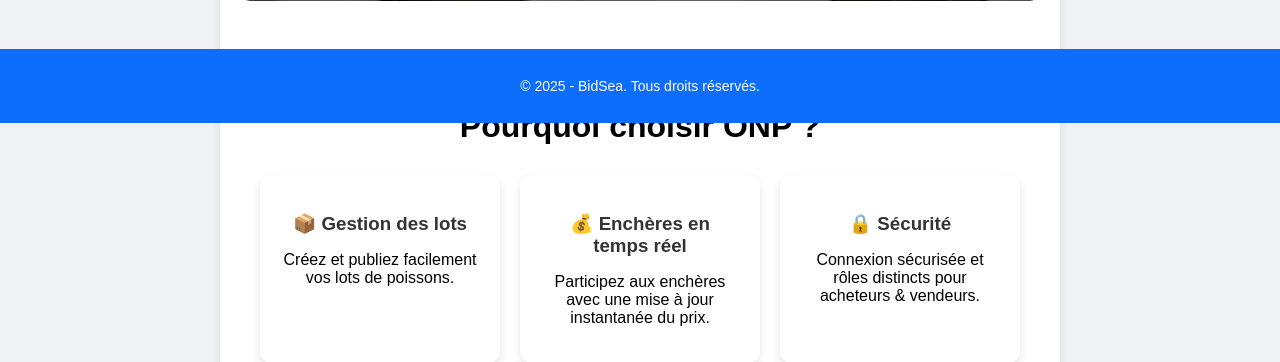
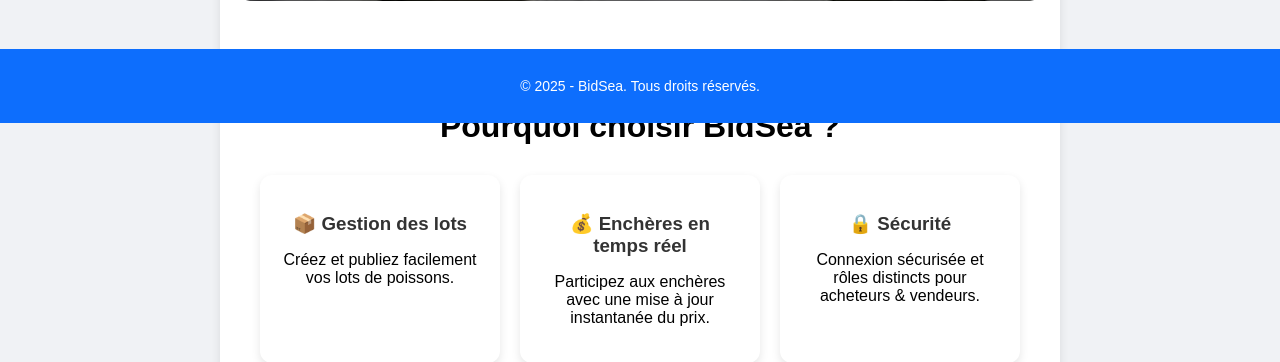
Before and after one commit to hadil-mes/projet_onp, a Flask app: page / in a window 1280 px wide. Shown: the part 677-1039 px from the top of the page. Run offline with Flask 3, Linux system fonts and the light colour scheme; parts of the project's set-up code (start-up, migrations or seed data) failed here and were passed over.

Commit message:
Mise à jour de index.html (UI BidSea)

```diff
--- a/app/templates/index.html
+++ b/app/templates/index.html
@@ -15,7 +15,7 @@
 </div>
 <!-- Section Pourquoi choisir -->
 <div class="features">
-    <h2>Pourquoi choisir ONP ?</h2>
+    <h2>Pourquoi choisir BidSea ?</h2>
     <div class="features-grid">
         <div class="feature-card">
             <h3>📦 Gestion des lots</h3>
```
